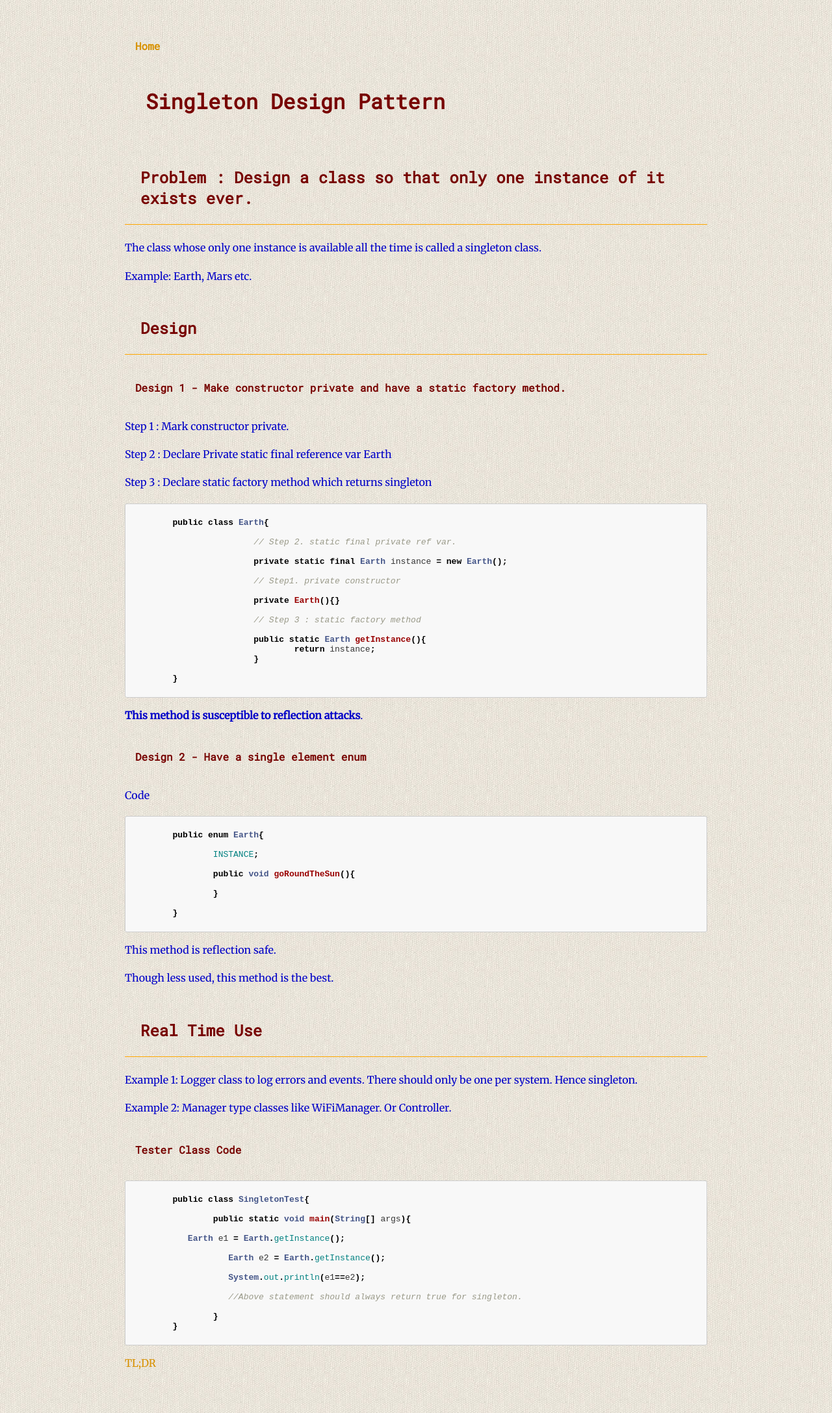
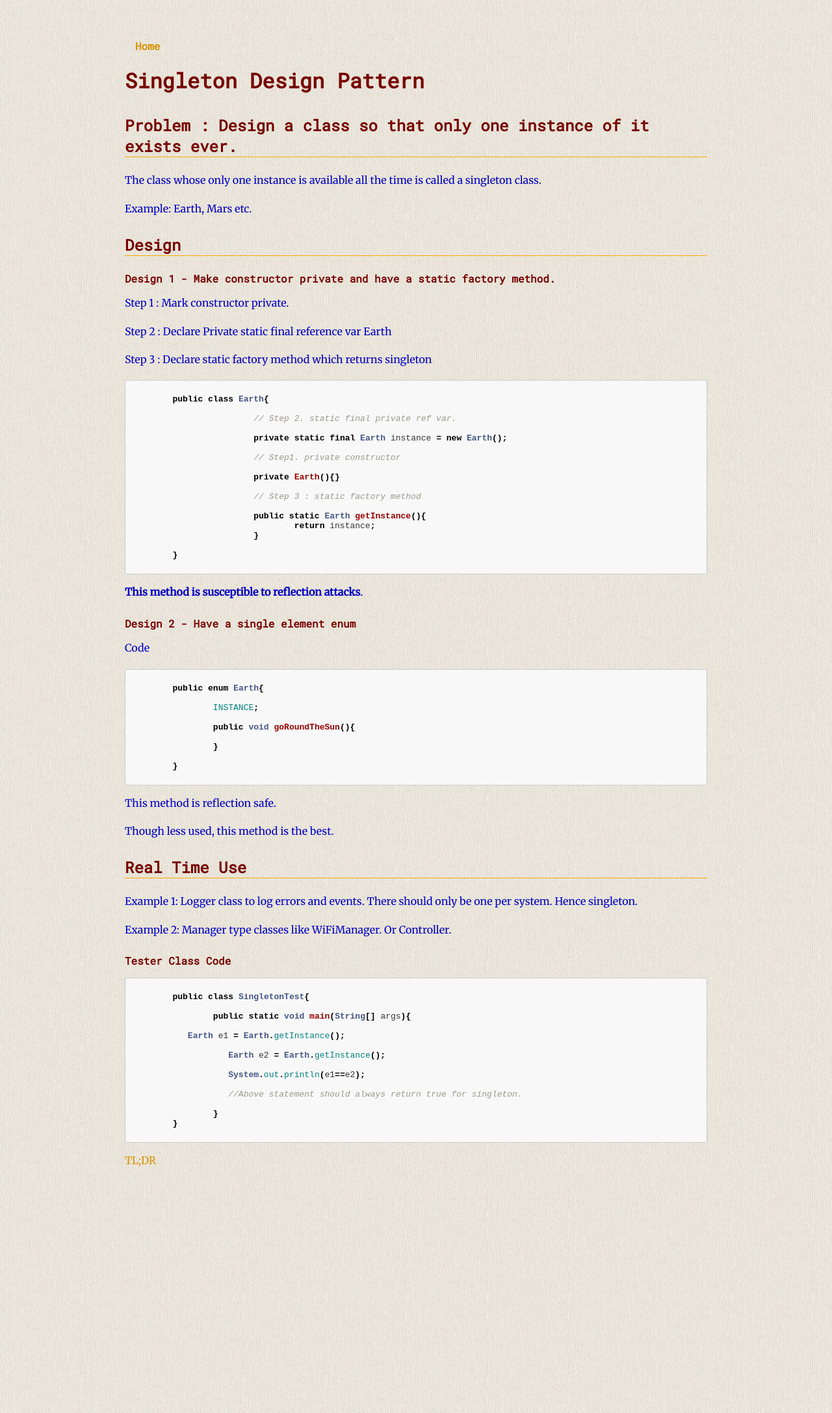
Before and after one commit to Jokestir/Jokestir.github.io, a Jekyll site: the page built from DesignPatterns/Singleton.md, in a window 1280 px wide. Shown: the whole page at 65% size. Built offline with Jekyll 4.4.1, drawn with Linux system fonts in a browser that asks for light colours.

Commit message:
more css

```diff
--- a/css/main.css
+++ b/css/main.css
@@ -27,8 +27,8 @@ h1 {
     font-size: 32px;
     font-family: 'Roboto Mono', monospace;
 	color: #770300;
-    margin-bottom: 20px;
-    padding: 1em;
+    margin-bottom: 1em;
+
 
 }
 
@@ -36,7 +36,7 @@ h2 {
     font-size: 25px;
     font-family: 'Roboto Mono', monospace;
 	color: #770300;
-    padding: 1em;
+    margin-bottom: 1em;
 }
 
 h3 {
@@ -44,14 +44,14 @@ h3 {
     font-family: 'Roboto Mono', monospace;
 	color: #770300;
 	border-bottom: 1px solid #FFA700;
-    padding: 1em;
+    margin-bottom: 1em;
 }
 
 h4 {
     font-size: 16px;
     font-family: 'Roboto Mono', monospace;
     color: #770300;
-    padding: 1em;
+    margin-bottom: 1em;
 }
 p {
 	font-family: 'Merriweather', serif;
```
